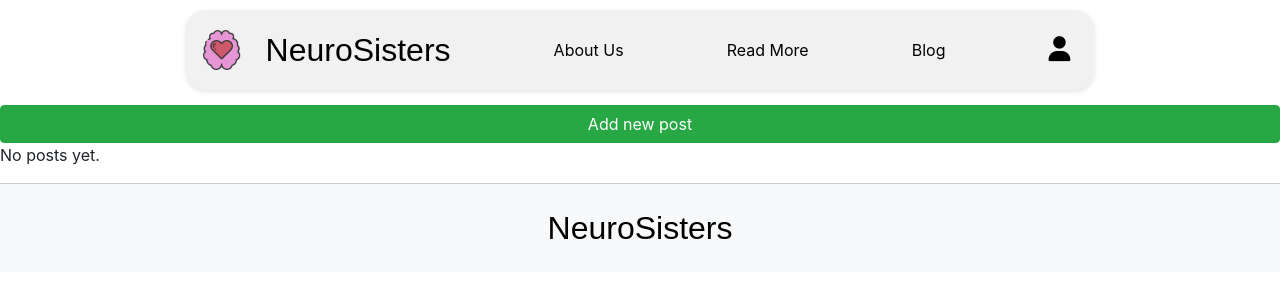
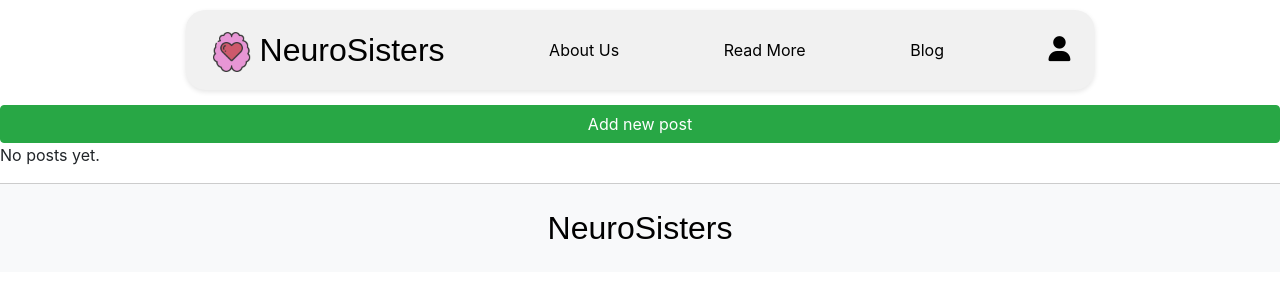
Before and after one commit to tinobragaa/neuro-sisters, a Django app: page /blog/ in a window 1280 px wide. Shown: the top 300 px of the page. Run offline with Django 4.2, Linux system fonts and the light colour scheme; data that the repository does not hold is empty; some libraries are stand-ins or nearby versions; some web fonts are replaced.

Commit message:
Fix: adjusted overal aligment of elements on the homepage

```diff
--- a/static/style.css
+++ b/static/style.css
@@ -18,6 +18,10 @@
 
 .navbar-brand img {
     max-height: 40px;
+}
+
+.navbar-brand {
+    margin: 3px 0 0 10px;
 }
 
 .navbar-nav {
@@ -101,7 +105,7 @@ main {
     font-weight: 400;
     font-style: normal;
     width: 70%;
-    margin: 0 auto 90px;
+    margin: 0 auto 40px;
 }
 
 /* Hero Image */
@@ -135,7 +139,7 @@ main {
     background-color: #d2e7d6;
     padding: 40px 20px;
     text-align: center;
-    margin: 0 auto 40px;
+    margin: 0 auto 80px;
 }
 #intro-message h2 {
     font-size: 1.6rem;
```
